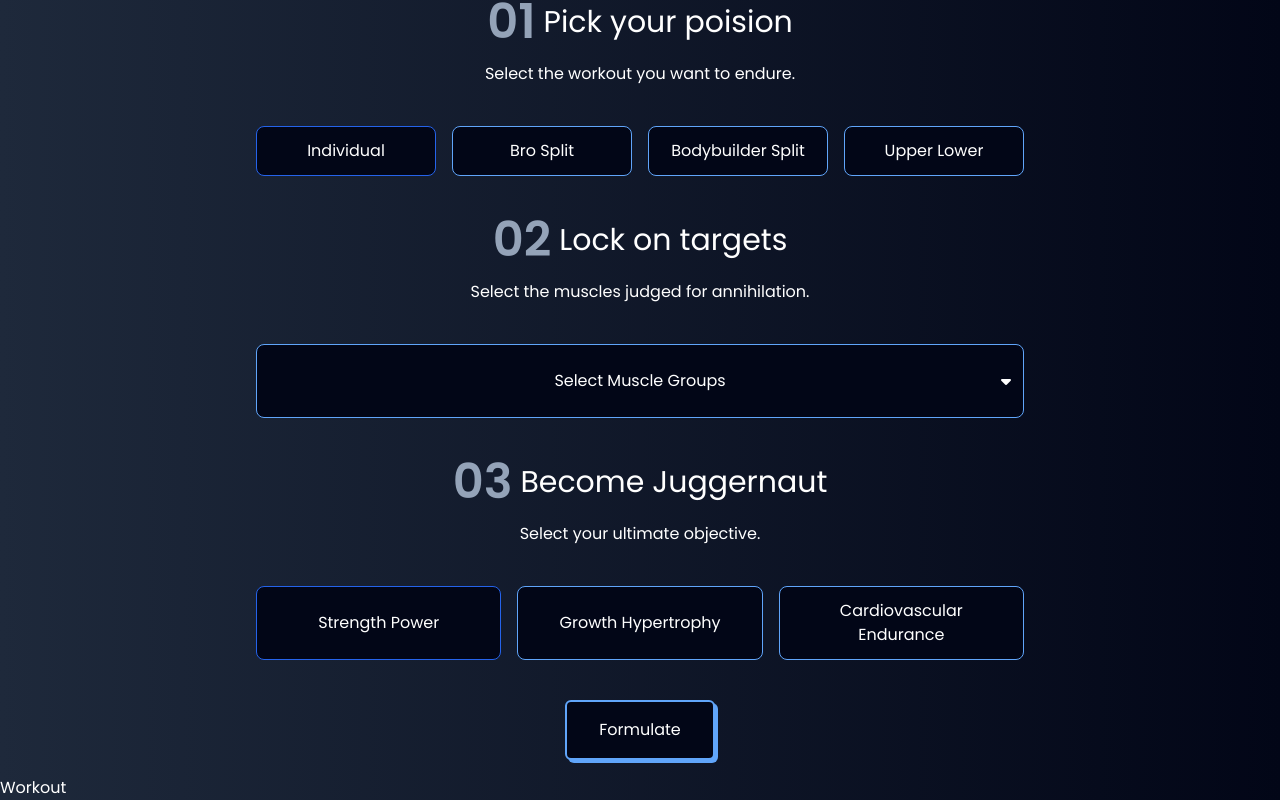
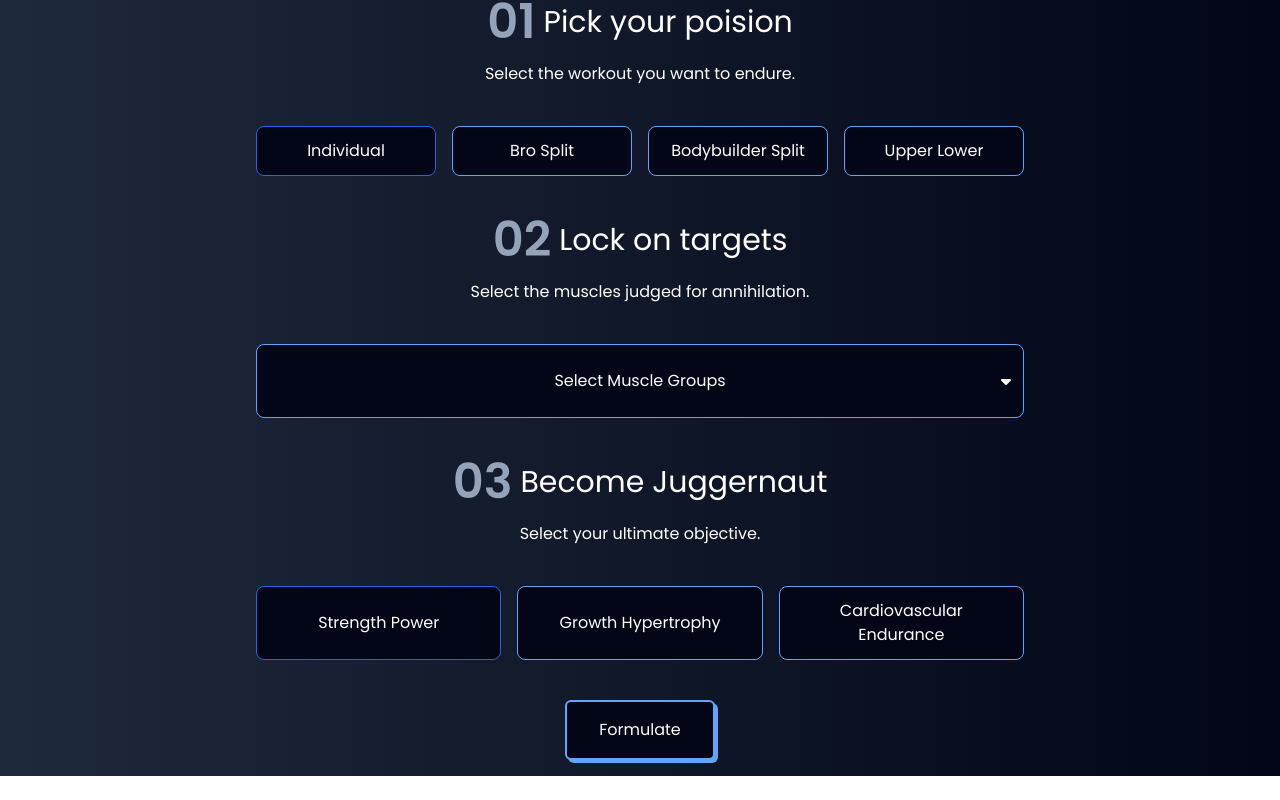
Before and after one commit to jasonmei-dev/react-gym-app, a React (Vite) app: page / in a window 1280 px wide. Shown: the part 1030-1830 px from the top of the page. After the commit the page ends 1806 px from the top, so only its background shows below. Built offline with nearby package versions, Linux system fonts and the light colour scheme.

Commit message:
move poison, muscles, goal states into App component

```diff
--- a/src/App.jsx
+++ b/src/App.jsx
@@ -1,13 +1,19 @@
+import { useState } from 'react';
 import Hero from './components/Hero';
 import Generator from './components/Generator';
 import Workout from './components/Workout';
 
 function App() {
+  const [workout, setWorkout] = useState(null);
+  const [poison, setPoison] = useState('individual');
+  const [muscles, setMuscles] = useState([]);
+  const [goal, setGoal] = useState('strength_power');
+
   return (
     <main className="min-h-screen flex flex-col bg-gradient-to-r from-slate-800 to-slate-950 text-white text-sm sm:text-base">
       <Hero />
-      <Generator />
-      <Workout />
+      <Generator poison={poison} setPoison={setPoison} muscles={muscles} setMuscles={setMuscles} goal={goal} setGoal={setGoal} />
+      {workout && <Workout workout={workout} />}
     </main>
   );
 }
--- a/src/components/Generator.jsx
+++ b/src/components/Generator.jsx
@@ -4,11 +4,8 @@ import SectionWrapper from './SectionWrapper';
 import Header from './Header';
 import Button from './Button';
 
-const Generator = () => {
+const Generator = ({ poison, setPoison, muscles, setMuscles, goal, setGoal }) => {
   const [showModal, setShowModal] = useState(false);
-  const [poison, setPoison] = useState('individual');
-  const [muscles, setMuscles] = useState([]);
-  const [goal, setGoal] = useState('strength_power');
 
   const toggleModal = () => {
     setShowModal(!showModal);
--- a/src/components/SectionWrapper.jsx
+++ b/src/components/SectionWrapper.jsx
@@ -1,6 +1,4 @@
-const SectionWrapper = (props) => {
-  const { children, header, title } = props;
-
+const SectionWrapper = ({ children, header, title }) => {
   return (
     <section className="min-h-screen flex flex-col gap-10">
       <div className="bg-slate-950 py-10 flex flex-col gap-2 justify-center items-center p-4">
```
